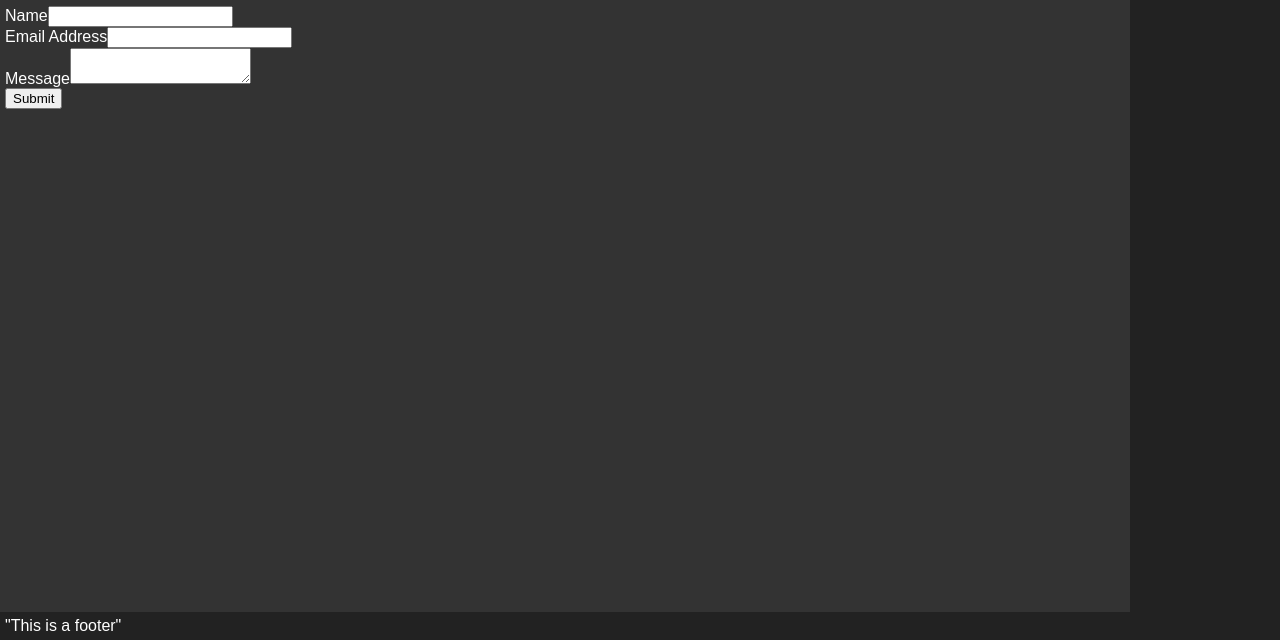
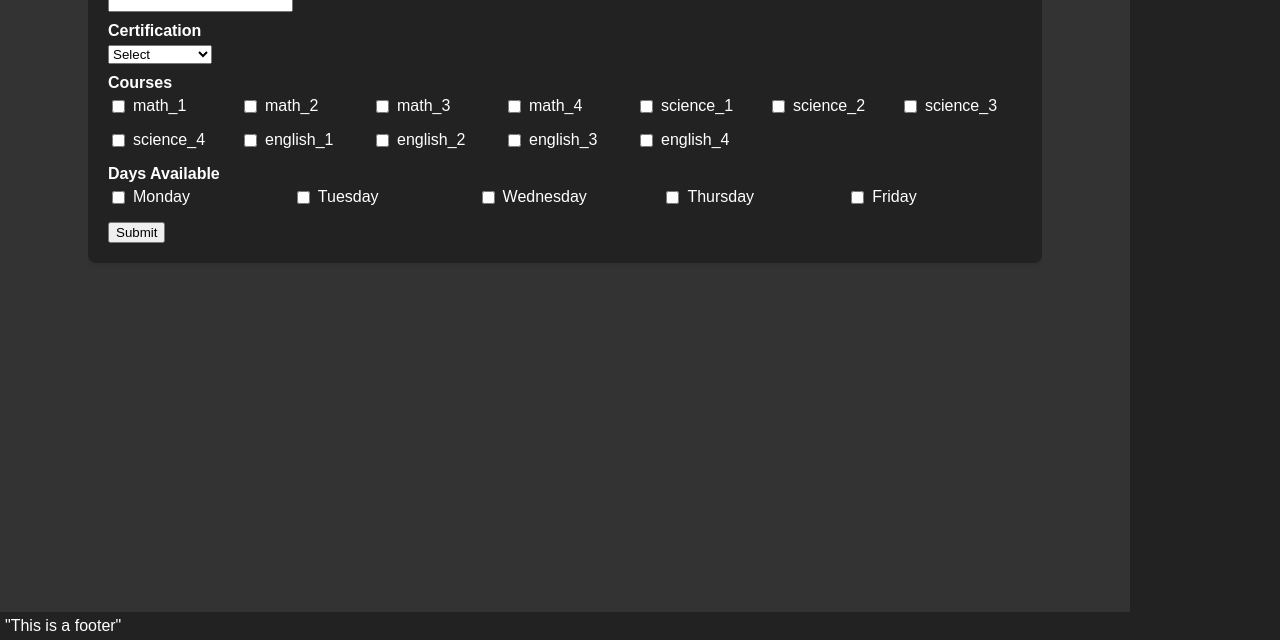
Before and after one commit to Hroney/tutor-scheduling, a React app in the folder client/: page /apply in a window 1280 px wide. Shown: the part 160-800 px from the top of the page. Built offline with nearby package versions, Linux system fonts and the light colour scheme.

```diff
--- a/client/src/components/Apply.js
+++ b/client/src/components/Apply.js
@@ -1,11 +1,12 @@
 import React from 'react';
 import ApplyForm from './ApplyForm';
+import "../styles/apply.css"
 
 
 function Apply() {
     return (
-        <div>
-            <h1>This is the Application page.</h1>
+        <div className='apply'>
+            <h1>Apply to be a Tutor!</h1>
             <ApplyForm />
         </div>
     );
--- a/client/src/components/ApplyForm.js
+++ b/client/src/components/ApplyForm.js
@@ -1,58 +1,174 @@
 import React, { useState } from 'react';
 import { Formik, Form, Field, ErrorMessage } from 'formik';
 import * as Yup from 'yup';
+import '../styles/applyform.css';
+import '../styles/formlabels.css';
 
 const ApplyForm = () => {
-    const [tutors, setTutors] = useState([{}]);
-    const [refreshPage, setRefreshPage] = useState(false);
+    const [statusOk, setStatusOk] = useState(true);
+    const [errorMessage, setErrorMessage] = useState('');
+
+    const coursesList = [
+        'math_1', 'math_2', 'math_3', 'math_4',
+        'science_1', 'science_2', 'science_3', 'science_4',
+        'english_1', 'english_2', 'english_3', 'english_4'
+    ];
+
+    const daysList = ['Monday', 'Tuesday', 'Wednesday', 'Thursday', 'Friday'];
+
+    const initialValues = {
+        name: '',
+        certification: '',
+        courses: [],
+        daysAvailable: [],
+    };
+
+    const validationSchema = Yup.object({
+        name: Yup.string()
+            .required('Name is required')
+            .min(2, 'Name is too short'),
+        certification: Yup.number()
+            .required('Certification is required')
+            .oneOf([1, 2, 3, 4], 'Invalid certification'),
+        courses: Yup.array().of(Yup.string().required('Course is required')).min(1, 'Select at least one course'),
+        daysAvailable: Yup.array()
+            .of(Yup.string().required('Day is required'))
+            .min(1, 'Select at least one day'),
+    });
+
+    const onSubmit = async (values, { setSubmitting, resetForm }) => {
+        try {
+            const tutorResponse = await fetch('/tutors', {
+                method: 'POST',
+                headers: {
+                    'Content-Type': 'application/json',
+                },
+                body: JSON.stringify({
+                    name: values.name,
+                    certification_level: values.certification
+                })
+            });
+            const tutorData = await tutorResponse.json();
+            const tutorId = tutorData.id;
+
+            if (!tutorResponse.ok) {
+                setErrorMessage('A tutor with that name already exists');
+                setStatusOk(false);
+                setTimeout(() => {
+                    setStatusOk(true);
+                }, 4000);
+                return;
+            }
+
+            for (const day of values.daysAvailable) {
+                await fetch('/scheduled_days', {
+                    method: 'POST',
+                    headers: {
+                        'Content-Type': 'application/json',
+                    },
+                    body: JSON.stringify({
+                        day,
+                        tutor_id: tutorId
+                    })
+                });
+            }
+
+            for (const course of values.courses) {
+                await fetch('/courses', {
+                    method: 'POST',
+                    headers: {
+                        'Content-Type': 'application/json',
+                    },
+                    body: JSON.stringify({
+                        name: course,
+                        tutor_id: tutorId
+                    })
+                });
+            }
+
+            setStatusOk(false);
+            console.log('All requests completed successfully');
+            setErrorMessage('Welcome to the Team!')
+
+            setTimeout(() => {
+                setStatusOk(true);
+            }, 4000);
+
+            resetForm();
+            setSubmitting(false);
+        } catch (error) {
+            console.error('Error submitting form:', error);
+            setSubmitting(false);
+        }
+    };
+
+    return (
+        <>
+            {statusOk ? (
+                <Formik
+                    initialValues={initialValues}
+                    validationSchema={validationSchema}
+                    onSubmit={onSubmit}
+                >
+                    {({ isSubmitting }) => (
+                        <Form className="form-container">
+                            <div className="section">
+                                <label htmlFor="name" className="label">Name</label>
+                                <Field type="text" id="name" name="name" />
+                                <ErrorMessage name="name" component="div" className="error-message" />
+                            </div>
+
+                            <div className="section">
+                                <label htmlFor="certification" className="label">Certification</label>
+                                <Field as="select" id="certification" name="certification">
+                                    <option value="">Select</option>
+                                    <option value="1">Certification 1</option>
+                                    <option value="2">Certification 2</option>
+                                    <option value="3">Certification 3</option>
+                                    <option value="4">Certification 4</option>
+                                </Field>
+                                <ErrorMessage name="certification" component="div" className="error-message" />
+                            </div>
+
+                            <div className="section">
+                                <label className="label">Courses</label>
+                                <div className="course-list">
+                                    {coursesList.map(course => (
+                                        <div key={course} className="checkbox-container">
+                                            <Field type="checkbox" id={course} name="courses" value={course} />
+                                            <label htmlFor={course} className="checkbox-label">{course}</label>
+                                        </div>
+                                    ))}
+                                </div>
+                                <ErrorMessage name="courses" component="div" className="error-message" />
+                            </div>
+
+                            <div className="section">
+                                <label className="label">Days Available</label>
+                                <div className="day-list">
+                                    {daysList.map(day => (
+                                        <div key={day} className="checkbox-container">
+                                            <Field type="checkbox" id={day} name="daysAvailable" value={day} />
+                                            <label htmlFor={day} className="checkbox-label">{day}</label>
+                                        </div>
+                                    ))}
+                                </div>
+                                <ErrorMessage name="daysAvailable" component="div" className="error-message" />
+                            </div>
 
 
-
-    return (
-        <div>
-            <h1>Apply</h1>
-            <Formik
-                initialValues={{
-                    name: '',
-                    email: '',
-                    message: ''
-                }}
-                validationSchema={Yup.object({
-                    name: Yup.string()
-                        .required('Required'),
-                    email: Yup.string()
-                        .email('Invalid email address')
-                        .required('Required'),
-                    message: Yup.string()
-                        .required('Required')
-                })}
-                onSubmit={(values, { setSubmitting }) => {
-                    setTimeout(() => {
-                        alert(JSON.stringify(values, null, 2));
-                        setSubmitting(false);
-                    }, 400);
-                }}
-            >
-                <Form>
-                    <div>
-                        <label htmlFor="name">Name</label>
-                        <Field type="text" name="name" />
-                        <ErrorMessage name="name" />
-                    </div>
-                    <div>
-                        <label htmlFor="email">Email Address</label>
-                        <Field type="email" name="email" />
-                        <ErrorMessage name="email" />
-                    </div>
-                    <div>
-                        <label htmlFor="message">Message</label>
-                        <Field as="textarea" name="message" />
-                        <ErrorMessage name="message" />
-                    </div>
-                    <button type="submit">Submit</button>
-                </Form>
-            </Formik>
-        </div>
+                            <button type="submit" disabled={isSubmitting}>
+                                Submit
+                            </button>
+                        </Form>
+                    )}
+                </Formik>
+            ) : (
+                <div className={errorMessage == 'Welcome to the Team!' ? "welcome-message" : "error-message"}>
+                    {errorMessage}
+                </div>
+            )}
+        </>
     );
 }
 
--- a/client/src/components/Schedule.js
+++ b/client/src/components/Schedule.js
@@ -38,7 +38,7 @@
         <div className="scrollable-content">
             {daysOfWeek.map(day => (
                 <div key={day} className="day-container">
-                    <h2>{day}:</h2>
+                    <h2>{day}</h2>
                     <div className="session-cards-group">
                         {timeSlots.map(time => {
                             const dayTimeSessions = sessions.filter(session =>
--- a/client/src/components/helpers/CourseSelect.js
+++ b/client/src/components/helpers/CourseSelect.js
@@ -4,7 +4,7 @@
 const CourseSelect = ({ courses, value }) => (
     <Field as="select" name="course" value={value}>
         <option value="">Select Course</option>
-        {courses.map(course => (
+        {courses.sort().map(course => (
             <option key={course} value={course}>
                 {course}
             </option>
--- /dev/null
+++ b/client/src/styles/apply.css
@@ -0,0 +1,28 @@
+.apply {
+    margin-left: calc(10% - 5vh);
+    margin-right: calc(10% - 5vh);
+    width: 75%;
+
+    height: calc(95vh - 10px);
+    overflow-y: auto;
+}
+
+h1 {
+    text-align: center;
+}
+
+.apply::-webkit-scrollbar {
+    width: 10px;
+}
+
+.apply::-webkit-scrollbar-track {
+    background: #f1f1f1;
+}
+
+.apply::-webkit-scrollbar-thumb {
+    background: #888;
+}
+
+.apply::-webkit-scrollbar-thumb:hover {
+    background: #555;
+}
--- /dev/null
+++ b/client/src/styles/applyform.css
@@ -0,0 +1,50 @@
+.course-list,
+.day-list {
+    display: grid;
+    grid-template-columns: repeat(auto-fit, minmax(120px, 1fr));
+    gap: 10px;
+}
+
+.course-list label,
+.day-list label {
+    display: flex;
+    align-items: center;
+}
+
+.checkbox-container {
+    display: flex;
+    align-items: center;
+    margin-bottom: 5px;
+}
+
+.checkbox-label {
+    margin-left: 5px;
+}
+
+.course-list label input,
+.day-list label input {
+    margin-right: 5px;
+}
+
+.label {
+    font-weight: bold;
+    margin-bottom: 5px;
+    display: block;
+}
+
+.error-message {
+    color: red;
+    margin-top: 5px;
+}
+
+.form-container {
+    background-color: #222222;
+    border-radius: 8px;
+    padding: 20px;
+    box-shadow: 0 2px 4px rgba(0, 0, 0, 0.1);
+    margin-bottom: 20px;
+}
+
+.section {
+    margin-bottom: 10px;
+}
--- /dev/null
+++ b/client/src/styles/formlabels.css
@@ -0,0 +1,5 @@
+.label {
+    font-weight: bold;
+    margin-bottom: 5px;
+    display: block;
+}
--- a/client/src/styles/main.css
+++ b/client/src/styles/main.css
@@ -40,15 +40,14 @@
     flex-grow: 1;
     background-color: #333;
     color: #fff;
-    padding-left: 5px;
-    padding-top: 0px;
-    padding-bottom: 0px;
+    height: 90vh;
 }
 
 .scrollable-content {
-    height: 94vh;
-    width: 100vw;
+    height: calc(95vh - 10px);
+    width: calc(100vw - 160px);
     overflow-y: auto;
+    padding-right: 10px;
 }
 
 .scrollable-content::-webkit-scrollbar {
@@ -66,8 +65,3 @@
 .scrollable-content::-webkit-scrollbar-thumb:hover {
     background: #555;
 }
-
-.scrollable-content::-webkit-scrollbar {
-    width: 10px;
-    right: 0;
-}
--- a/client/src/styles/sessioncard.css
+++ b/client/src/styles/sessioncard.css
@@ -11,6 +11,7 @@
     box-shadow: 0 2px 4px rgba(0, 0, 0, 0.1);
     margin: 2.5px;
     text-align: center;
+    cursor: pointer;
 }
 
 .session-card h2 {
```
